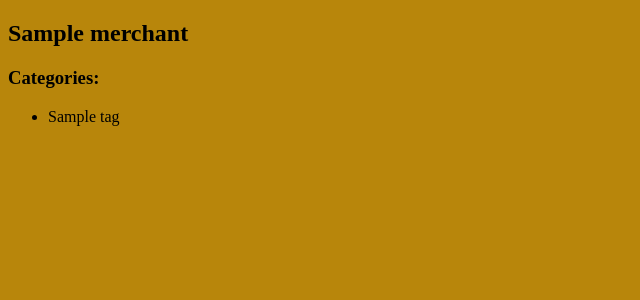
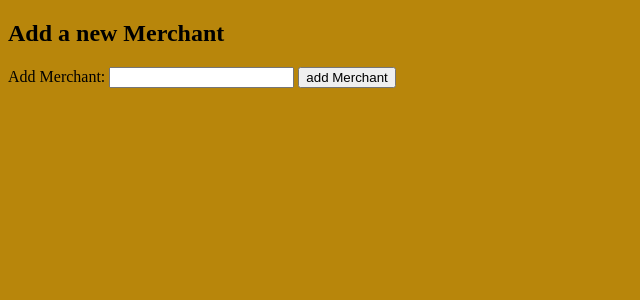
Before and after one commit to PrinsWillem/Spending_Tracker_Project, a Flask app: page /merchants/new in a window 1280 px wide. Shown: the part 70-370 px from the top of the page, without its empty margins (0-640 px from the left). Run offline with Flask 2, Linux system fonts and the light colour scheme; a database or web service that is not in the repository returns one stand-in record (values such as "Sample title"); some libraries are stand-ins or nearby versions.

Commit message:
aable to create new Merchants and Tags

```diff
--- a/controllers/merchant_controller.py
+++ b/controllers/merchant_controller.py
@@ -10,8 +10,22 @@ def merchants():
     merchants = merchant_repository.select_all()
     return render_template("merchants/index.html", merchants = merchants)
 
+# SHOW
 @merchants_blueprint.route("/merchants/<id>")
 def show(id):
     merchant = merchant_repository.select(id)
     tags = merchant_repository.tags(merchant)
     return render_template("merchants/show.html", merchant = merchant, tags = tags)
+
+# NEW
+@merchants_blueprint.route("/merchants/new")
+def new_merchant():
+    return render_template("merchants/new.html")
+
+# CREATE
+@merchants_blueprint.route("/merchants", methods=['POST'])
+def create_merchant():
+    name = request.form["name"]
+    new_merchant = Merchant(name)
+    merchant_repository.save(new_merchant)
+    return redirect('/merchants')
--- a/templates/merchants/new.html
+++ b/templates/merchants/new.html
@@ -4,8 +4,12 @@
 
 <h1>Add a new Merchant</h1>
 
-    <label for="merchant">Add Merchant:</label>
-        <input type="text" name="name">
+<form action="/merchants" method="POST">
+    <div>
+        <label for="name">Add Merchant:</label>
+        <input type="text" id="name" name="name">
         <input type="submit" value="add Merchant">
+    </div>
+</form>
 
 {% endblock %}
--- a/templates/tags/index.html
+++ b/templates/tags/index.html
@@ -2,6 +2,10 @@
 
 {% block content %}
 <h1>Categories</h1>
+
+<p>
+    <a href="/tags/new">New Categorie</a>
+</p>
 
 <table>
     <tr>
--- a/templates/transactions/index.html
+++ b/templates/transactions/index.html
@@ -4,7 +4,7 @@
 <h1>Transactions</h1>
 
 <p>
-    <a href="/transactions/new">New transaction</a>
+    <a href="/transactions/new">New Transaction</a>
 </p>
 
 <ul>
```
Also changed, not shown: controllers/tag_controller.py (+14 -0 lines), templates/tags/new.html (added, +15 -0 lines).
